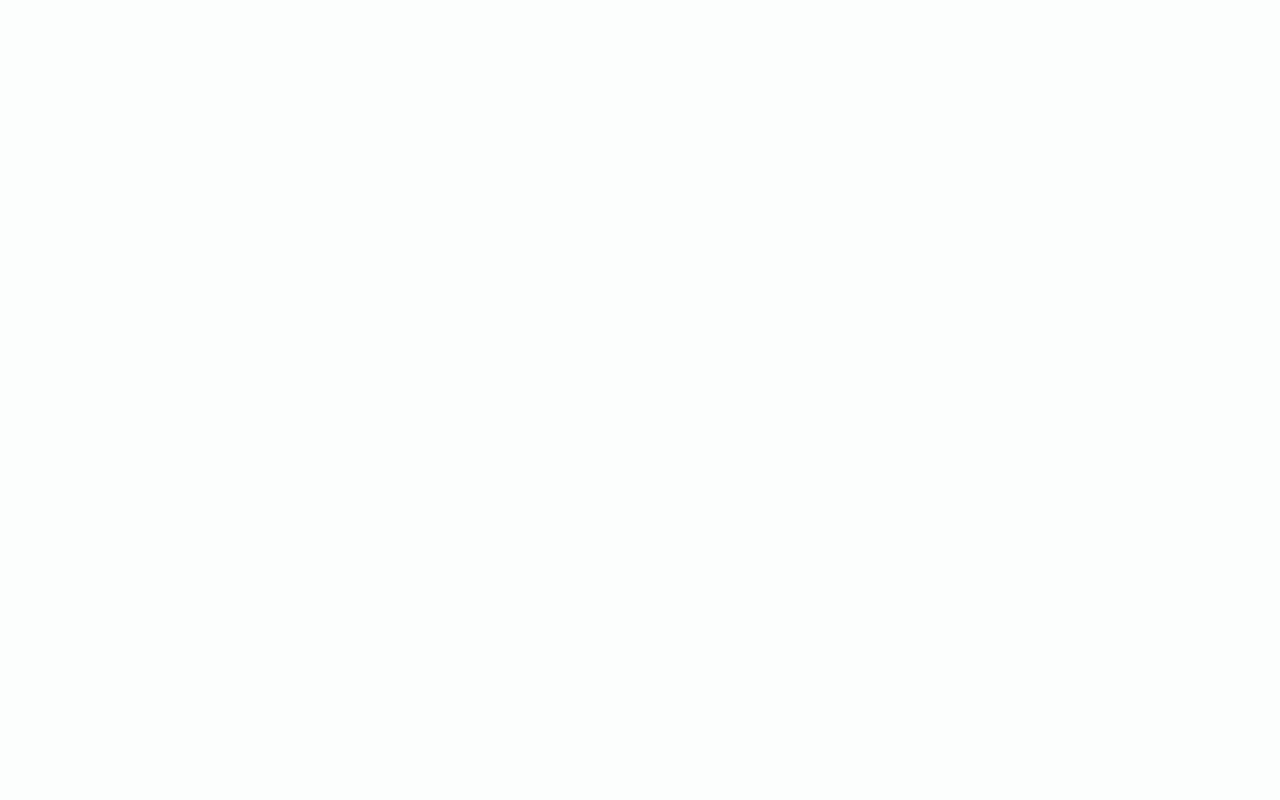
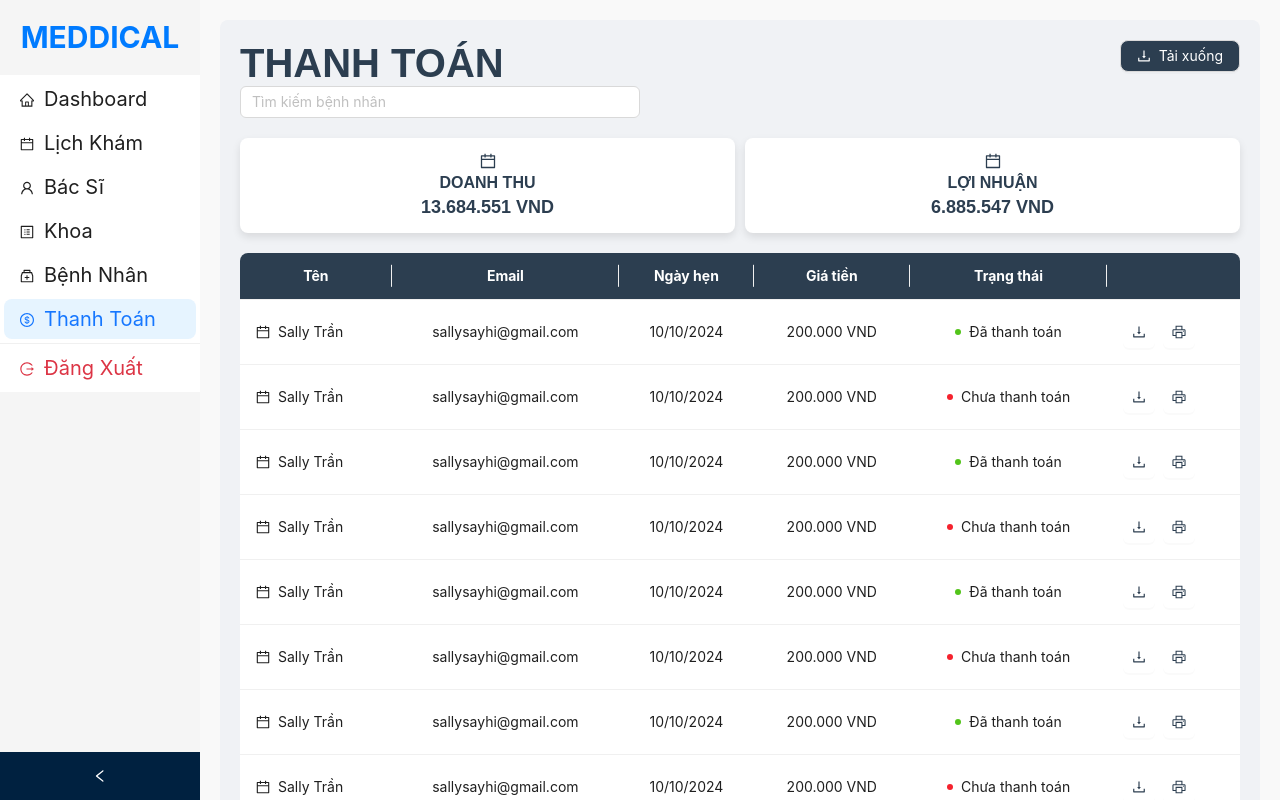
Before and after one commit to nhantran2642/medical-appointment-booking, a React (Create React App) app in the folder fe/: page /admin/paymentpage in a window 1280 px wide. Before the commit this address had no page. Shown: the top 800 px of the page. Built offline with nearby package versions, Linux system fonts and the light colour scheme.

Commit message:
Done UI for admin

```diff
--- a/fe/src/App.js
+++ b/fe/src/App.js
@@ -15,6 +15,8 @@ import CalendarLayout from "./pages/calendarpage";
 import AdLayout from "./layOuts/addashboardLayout";
 import DoctorList from "./pages/doctorPage";
 import DepartmentList from "./pages/medicaldepartmentpage";
+import PatientList from "./pages/patientpage";
+import PaymentPage from "./pages/paymentpage";
 
 // eslint-disable-next-line
 
@@ -33,7 +35,8 @@ const Main = () => {
             <Route path="/admin/doctor" element={<DoctorList />} />
             <Route path="/admin/dashboard" element={<Dashboard />} />
             <Route path="/admin/department" element={<DepartmentList />} />
-
+            <Route path="/admin/patientlist" element={<PatientList />} />
+            <Route path="/admin/paymentpage" element={<PaymentPage />} />
           </Route>
           <Route path="/" element={<HomeLayout />}>
 
--- a/fe/src/constants/appRouter.js
+++ b/fe/src/constants/appRouter.js
@@ -12,4 +12,6 @@ export const APP_ROUTER = {
     CALENDAR: '/admin/calendar',
     DOCTOR: '/admin/doctor',
     DEPARTMENT: '/admin/department',
+    PATIENT: '/admin/patientlist',
+    PAYMENT: '/admin/paymentpage',
 };
--- /dev/null
+++ b/fe/src/pages/patientpage/index.jsx
@@ -0,0 +1,83 @@
+
+import React, { useState } from 'react';
+import { Table, Pagination, Input } from 'antd';
+import { UserOutlined } from '@ant-design/icons';
+import './styles.scss';
+
+const PatientList = () => {
+    const [currentPage, setCurrentPage] = useState(1);
+    const data = Array.from({ length: 10 }, (_, index) => ({
+        key: index,
+        name: 'Sally Trần',
+        email: 'sallysayhi@gmail.com',
+        appointmentDate: '10/10/2024',
+        time: '9h-10h SA',
+        doctor: 'Mai Văn Hà',
+        department: 'Răng-Hàm-Mặt'
+    }));
+
+    const columns = [
+        {
+            title: 'Tên',
+            dataIndex: 'name',
+            key: 'name',
+            render: (text) => (
+                <div className="patient-name">
+                    <UserOutlined />
+                    <span>{text}</span>
+                </div>
+            )
+        },
+        {
+            title: 'Email',
+            dataIndex: 'email',
+            key: 'email'
+        },
+        {
+            title: 'Ngày hẹn',
+            dataIndex: 'appointmentDate',
+            key: 'appointmentDate'
+        },
+        {
+            title: 'Thời gian',
+            dataIndex: 'time',
+            key: 'time'
+        },
+        {
+            title: 'Bác sĩ',
+            dataIndex: 'doctor',
+            key: 'doctor'
+        },
+        {
+            title: 'Khoa',
+            dataIndex: 'department',
+            key: 'department'
+        }
+    ];
+
+    const onPageChange = (page) => {
+        setCurrentPage(page);
+    };
+
+    return (
+        <div className="patient-list">
+            <h2>DANH SÁCH BỆNH NHÂN</h2>
+            <Input placeholder="Tìm kiếm bệnh nhân" className="search-input" />
+            <Table
+                columns={columns}
+                dataSource={data}
+                pagination={false}
+                className="patient-table"
+            />
+            <Pagination
+                current={currentPage}
+                total={40}
+                pageSize={10}
+                onChange={onPageChange}
+                className="pagination"
+            />
+        </div>
+    );
+};
+
+export default PatientList;
--- /dev/null
+++ b/fe/src/pages/patientpage/styles.scss
@@ -0,0 +1,55 @@
+// PatientList.scss
+
+.patient-list {
+    background-color: #f0f2f5;
+    padding: 20px;
+    border-radius: 8px;
+    width: 100%; // Đảm bảo container chiếm toàn bộ chiều rộng của parent element
+
+    h2 {
+        color: #2c3e50;
+        font-weight: bold;
+    }
+
+    .search-input {
+        margin-bottom: 20px;
+        width: 100%;
+        max-width: 400px;
+    }
+
+    .patient-table {
+        width: 100% !important; // Đảm bảo bảng chiếm toàn bộ chiều rộng
+
+        .ant-table {
+            width: 100% !important;
+        }
+
+        .ant-table-thead>tr>th {
+            background-color: #2c3e50;
+            color: white;
+            font-weight: bold;
+            text-align: center;
+            padding: 12px;
+        }
+
+        .ant-table-tbody>tr>td {
+            text-align: center;
+            padding: 16px;
+        }
+
+        .patient-name {
+            display: flex;
+            align-items: center;
+
+            .anticon {
+                margin-right: 8px;
+            }
+        }
+    }
+
+    .pagination {
+        display: flex;
+        justify-content: center;
+        margin-top: 20px;
+    }
+}
--- /dev/null
+++ b/fe/src/pages/paymentpage/index.jsx
@@ -0,0 +1,107 @@
+// PaymentPage.jsx
+import React, { useState } from 'react';
+import { Table, Pagination, Input, Button, Badge } from 'antd';
+import { DownloadOutlined, CalendarOutlined, PrinterOutlined } from '@ant-design/icons';
+import './styles.scss';
+
+const PaymentPage = () => {
+    const [currentPage, setCurrentPage] = useState(1);
+    const data = Array.from({ length: 10 }, (_, index) => ({
+        key: index,
+        name: 'Sally Trần',
+        email: 'sallysayhi@gmail.com',
+        appointmentDate: '10/10/2024',
+        price: '200.000 VND',
+        status: index % 2 === 0 ? 'Đã thanh toán' : 'Chưa thanh toán',
+    }));
+
+    const columns = [
+        {
+            title: 'Tên',
+            dataIndex: 'name',
+            key: 'name',
+            render: (text) => (
+                <div className="patient-name">
+                    <CalendarOutlined />
+                    <span>{text}</span>
+                </div>
+            )
+        },
+        {
+            title: 'Email',
+            dataIndex: 'email',
+            key: 'email'
+        },
+        {
+            title: 'Ngày hẹn',
+            dataIndex: 'appointmentDate',
+            key: 'appointmentDate'
+        },
+        {
+            title: 'Giá tiền',
+            dataIndex: 'price',
+            key: 'price'
+        },
+        {
+            title: 'Trạng thái',
+            dataIndex: 'status',
+            key: 'status',
+            render: (status) => (
+                <Badge
+                    color={status === 'Đã thanh toán' ? 'green' : 'red'}
+                    text={status}
+                />
+            )
+        },
+        {
+            title: '',
+            key: 'actions',
+            render: () => (
+                <div className="actions">
+                    <Button icon={<DownloadOutlined />} />
+                    <Button icon={<PrinterOutlined />} />
+                </div>
+            )
+        }
+    ];
+
+    const onPageChange = (page) => {
+        setCurrentPage(page);
+    };
+
+    return (
+        <div className="payment-page">
+            <h2>THANH TOÁN</h2>
+            <Button className="download-button" icon={<DownloadOutlined />}>Tải xuống</Button>
+            <Input placeholder="Tìm kiếm bệnh nhân" className="search-input" />
+            <div className="summary">
+                <div className="summary-item">
+                    <CalendarOutlined />
+                    <span>DOANH THU</span>
+                    <p>13.684.551 VND</p>
+                </div>
+                <div className="summary-item">
+                    <CalendarOutlined />
+                    <span>LỢI NHUẬN</span>
+                    <p>6.885.547 VND</p>
+                </div>
+            </div>
+            <Table
+                columns={columns}
+                dataSource={data}
+                pagination={false}
+                className="payment-table"
+            />
+            <Pagination
+                current={currentPage}
+                total={40}
+                pageSize={10}
+                onChange={onPageChange}
+                className="pagination"
+            />
+
+        </div>
+    );
+};
+
+export default PaymentPage;
--- /dev/null
+++ b/fe/src/pages/paymentpage/styles.scss
@@ -0,0 +1,126 @@
+// PaymentPage.scss
+
+.payment-page {
+    background-color: #f0f2f5;
+    padding: 20px;
+    border-radius: 8px;
+    position: relative;
+    width: 100%;
+
+    .header {
+        display: flex;
+        align-items: center;
+        margin-bottom: 20px;
+    }
+
+    h2 {
+        color: #2c3e50;
+        font-weight: bold;
+        margin: 0;
+        font-size: 40px;
+    }
+
+    .download-button {
+        position: absolute;
+        top: 20px;
+        right: 20px;
+        background-color: #2c3e50;
+        color: white;
+        border-radius: 8px;
+        padding: 8px 16px;
+
+        &:hover {
+            background-color: #1a2e45;
+        }
+    }
+
+    .search-input {
+        margin-bottom: 20px;
+        width: 100%;
+        max-width: 400px;
+    }
+
+    .summary {
+        display: flex;
+        justify-content: space-between;
+        margin-bottom: 20px;
+
+        .summary-item {
+            background: white;
+            padding: 15px;
+            border-radius: 8px;
+            box-shadow: 0 4px 8px rgba(0, 0, 0, 0.1);
+            text-align: center;
+            flex: 1;
+            margin-right: 10px;
+
+            &:last-child {
+                margin-right: 0;
+            }
+
+            span {
+                color: #2c3e50;
+                font-weight: bold;
+                display: block;
+                margin-bottom: 5px;
+            }
+
+            p {
+                font-size: 18px;
+                color: #2c3e50;
+                margin: 0;
+                font-weight: bold;
+            }
+        }
+    }
+
+    .payment-table-container {
+        max-height: 400px;
+        overflow-y: auto;
+    }
+
+    .payment-table {
+        .ant-table-thead>tr>th {
+            background-color: #2c3e50;
+            color: white;
+            font-weight: bold;
+            text-align: center;
+            padding: 12px;
+        }
+
+        .ant-table-tbody>tr>td {
+            text-align: center;
+            padding: 16px;
+        }
+
+        .patient-name {
+            display: flex;
+            align-items: center;
+
+            .anticon {
+                margin-right: 8px;
+            }
+        }
+
+        .actions {
+            display: flex;
+            gap: 8px;
+
+            button {
+                background: none;
+                border: none;
+                color: #2c3e50;
+
+                &:hover {
+                    color: #1890ff;
+                }
+            }
+        }
+    }
+
+    .pagination {
+        display: flex;
+        justify-content: center;
+        margin-top: 20px;
+    }
+}
```
